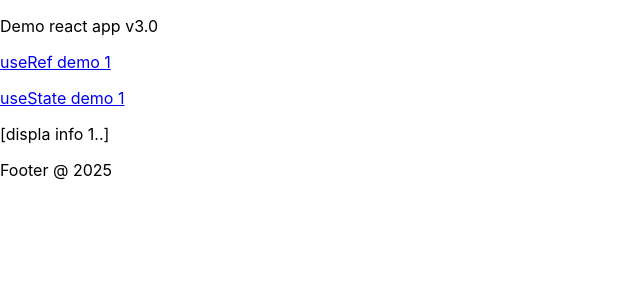
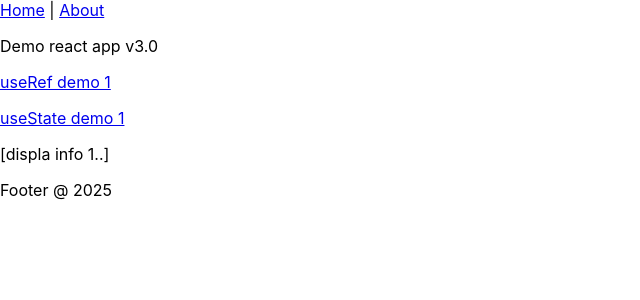
Before and after one commit to dgilbert-quickstart/react-demo-app-v03, a React (Create React App) app in the folder react-demo-app-v03/: page / in a window 1280 px wide. Shown: the top 300 px of the page, without its empty margins (0-640 px from the left). Built offline with nearby package versions, Linux system fonts and the light colour scheme.

Commit message:
update react demo app 3 - create-react-app, yarn, vite

```diff
--- a/react-demo-app-v03/src/App.js
+++ b/react-demo-app-v03/src/App.js
@@ -1,6 +1,7 @@
 //import {BrowserRouter, Routes, Route} from "react-router-dom"
 //-- hashrouter - used with GitHub pages
 import {HashRouter, Routes, Route} from "react-router-dom"
+import NavBar from "./components/NavBar";
 import Home from "./components/Home";
 import About from "./components/About";
 
@@ -8,6 +9,7 @@
   return (
     <>
         <HashRouter>
+          <NavBar/>
           <Routes>
             <Route path="/" element={<Home/>}/>
             <Route path="/about" element={<About/>}/>
--- /dev/null
+++ b/react-demo-app-v03/src/components/NavBar.js
@@ -0,0 +1,15 @@
+import { Link } from "react-router-dom"
+
+function NavBar()
+{
+    return(
+        <>
+            <nav>
+                <Link to="/">Home</Link> {" | "}
+                <Link to="/about">About</Link>
+            </nav>
+        </>
+    )
+}
+
+export default NavBar
```
